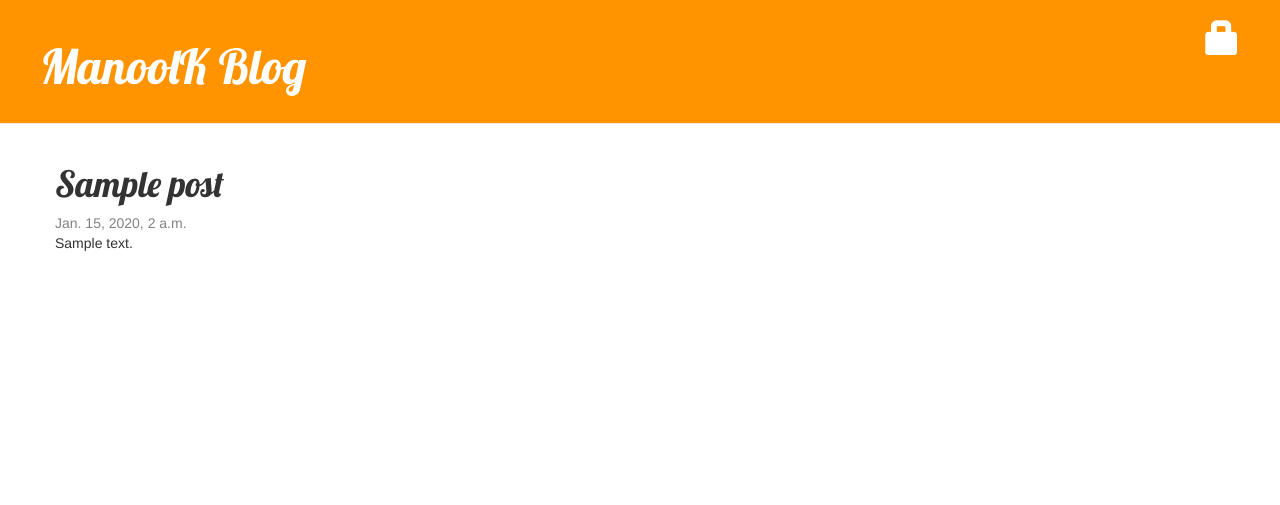
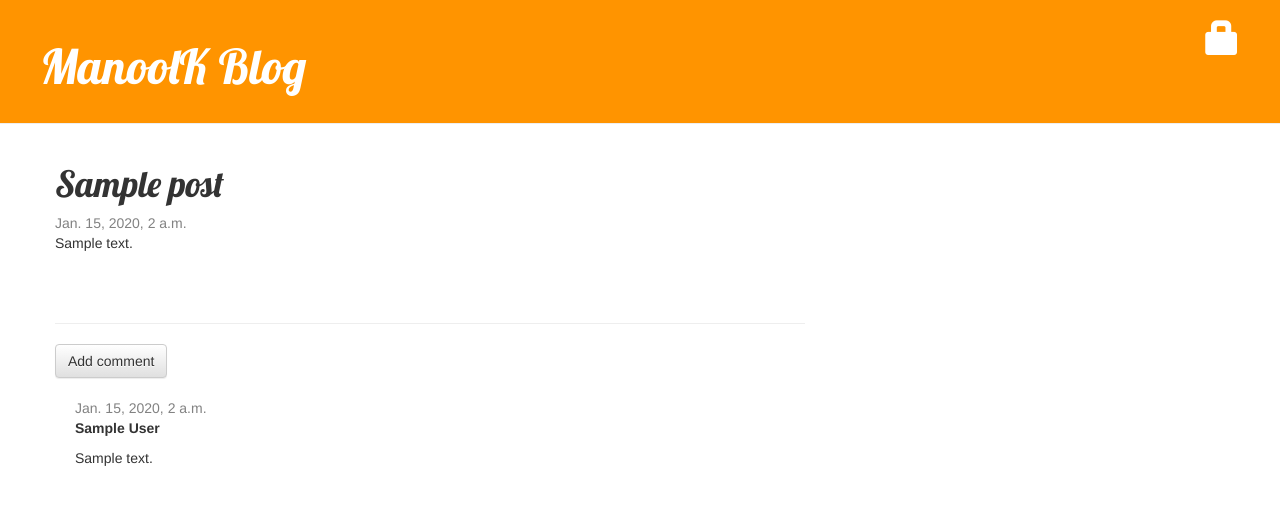
Before and after one commit to ManoolK/django_project_ed, a Django app: page /post/1/ in a window 1280 px wide. Shown: the top 505 px of the page. Run offline with Django 3.2, Linux system fonts and the light colour scheme; tables that the repository leaves empty hold one stand-in row (values such as "Sample post"); some libraries are stand-ins or nearby versions.

Commit message:
Creared simple comments system

```diff
--- a/blog/admin.py
+++ b/blog/admin.py
@@ -1,5 +1,6 @@
 from django.contrib import admin
-from .models import Post
+from .models import Post, Comment
 
 
 admin.site.register(Post)
+admin.site.register(Comment)
--- a/blog/forms.py
+++ b/blog/forms.py
@@ -1,6 +1,6 @@
 # -*- coding: utf-8 -*-
 from django import forms
-from .models import Post
+from .models import Post, Comment
 
 __author__ = "suvorovao"
 
@@ -10,3 +10,10 @@ class PostForm(forms.ModelForm):
     class Meta:
         model = Post
         fields = ('title', 'text')
+
+
+class CommentForm(forms.ModelForm):
+
+    class Meta:
+        model = Comment
+        fields = ('author', 'text')
--- a/blog/models.py
+++ b/blog/models.py
@@ -17,3 +17,22 @@ class Post(models.Model):
 
     def __str__(self):
         return self.title
+
+    def approved_comments(self):
+        return self.comments.filter(approved_comment=True)
+
+
+class Comment(models.Model):
+
+    post = models.ForeignKey('blog.Post', on_delete=models.CASCADE, related_name='comments')
+    author = models.CharField(max_length=200)
+    text = models.TextField()
+    created_date = models.DateTimeField(default=timezone.now)
+    approved_comment = models.BooleanField(default=False)
+
+    def approve(self):
+        self.approved_comment = True
+        self.save()
+
+    def __str__(self):
+        return self.text
--- a/blog/static/css/style.css
+++ b/blog/static/css/style.css
@@ -53,3 +53,7 @@ h1, h2, h3, h4 {
 .post h1 a, .post h1 a:visited {
     color: #000000;
 }
+
+.comment {
+    margin: 20px 0 20px 20px;
+}
--- a/blog/templates/blog/post_detail.html
+++ b/blog/templates/blog/post_detail.html
@@ -18,4 +18,23 @@
     {% endif %}
     <p>{{ post.text|linebreaksbr }}</p>
 </div>
+<hr>
+<a class="btn btn-default" href="{% url 'add_comment_to_post' pk=post.pk %}">Add comment</a>
+{% for comment in post.comments.all %}
+    {% if user.is_authenticated or comment.approved_comment %}
+    <div class="comment">
+        <div class="date">
+            {{ comment.created_date }}
+            {% if not comment.approved_comment %}
+                <a class="btn btn-default" href="{% url 'comment_remove' pk=comment.pk %}"><span class="glyphicon glyphicon-remove"></span></a>
+                <a class="btn btn-default" href="{% url 'comment_approve' pk=comment.pk %}"><span class="glyphicon glyphicon-ok"></span></a>
+            {% endif %}
+        </div>
+        <strong>{{ comment.author }}</strong>
+        <p>{{ comment.text|linebreaks }}</p>
+    </div>
+    {% endif %}
+{% empty %}
+    <p>No comments here yet.</p>
+{% endfor %}
 {% endblock %}
--- a/blog/templates/blog/posts.html
+++ b/blog/templates/blog/posts.html
@@ -6,6 +6,7 @@
         <h2><a href="{% url 'post_detail' pk=post.pk %}">{{ post.title }}</a></h2>
         <div class="date"><p>published: {{ post.published_date }}</p></div>
         <p>{{ post.text|linebreaksbr }}</p>
+        <a href="{% url 'post_detail' pk=post.pk %}">Comments: {{ post.approved_comments.count }}</a>
     </div>
     {% endfor %}
 {% endblock %}
--- a/blog/urls.py
+++ b/blog/urls.py
@@ -13,4 +13,7 @@ urlpatterns = [
     path('drafts/', views.post_draft_list, name='post_draft_list'),
     path('post/<pk>/publish', views.post_publish, name='post_publish'),
     path('post/<pk>/remove/', views.post_remove, name='post_remove'),
+    path('post/<int:pk>/comment', views.add_comment_to_post, name='add_comment_to_post'),
+    path('comment/<int:pk>/approve', views.comment_approve, name='comment_approve'),
+    path('comment/<int:pk>/remove', views.comment_remove, name='comment_remove'),
 ]
--- a/blog/views.py
+++ b/blog/views.py
@@ -1,8 +1,8 @@
 from django.shortcuts import render, get_object_or_404, redirect
 from django.utils import timezone
 from django.contrib.auth.decorators import login_required
-from .models import Post
-from .forms import PostForm
+from .models import Post, Comment
+from .forms import PostForm, CommentForm
 
 __author__ = "suvorovao"
 
@@ -66,3 +66,32 @@ def post_remove(request, pk):
     post = get_object_or_404(Post, pk=pk)
     post.delete()
     return redirect('posts')
+
+
+@login_required()
+def add_comment_to_post(request, pk):
+    post = get_object_or_404(Post, pk=pk)
+    if request.method == 'POST':
+        form = CommentForm(request.POST)
+        if form.is_valid():
+            comment = form.save(commit=False)
+            comment.post = post
+            comment.save()
+            return redirect('post_detail', pk=post.pk)
+    else:
+        form = CommentForm()
+    return render(request, 'blog/add_comment_to_post.html', {'form': form})
+
+
+@login_required()
+def comment_approve(request, pk):
+    comment = get_object_or_404(Comment, pk=pk)
+    comment.approve()
+    return redirect('post_detail', pk=comment.post.pk)
+
+
+@login_required()
+def comment_remove(request, pk):
+    comment = get_object_or_404(Comment, pk=pk)
+    comment.delete()
+    return redirect('post_detail', pk=comment.post.pk)
```
Also changed, not shown: blog/templates/blog/add_comment_to_post.html (added, +9 -0 lines), blog/migrations/0002_comment.py (added).
